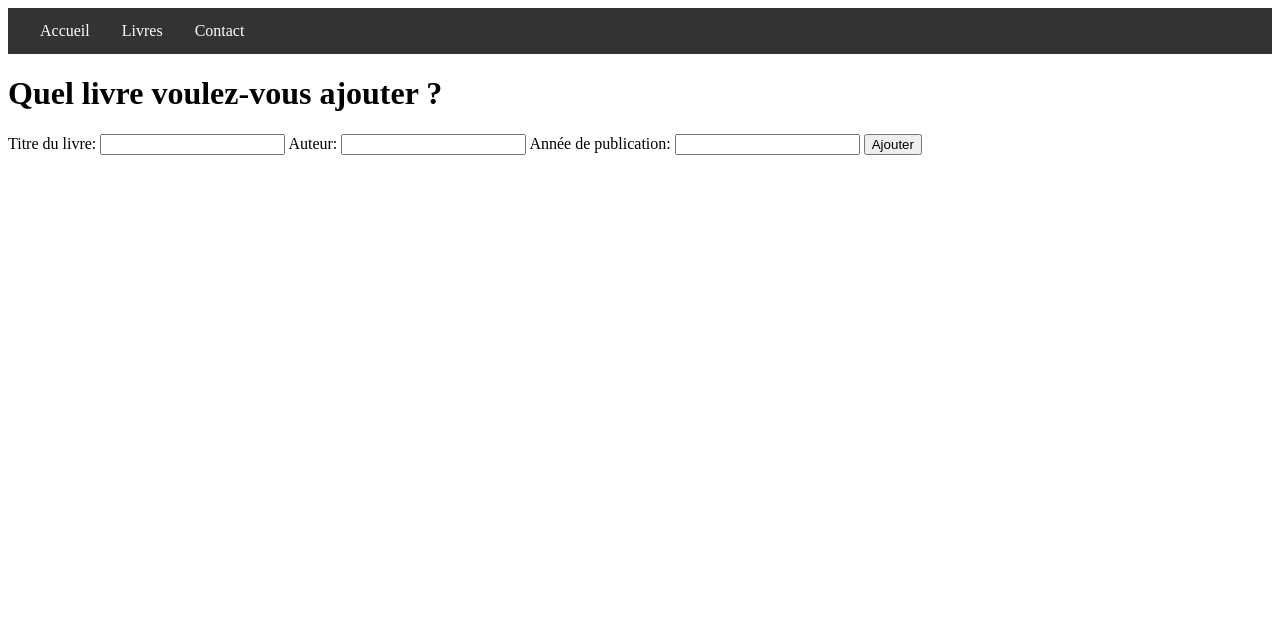
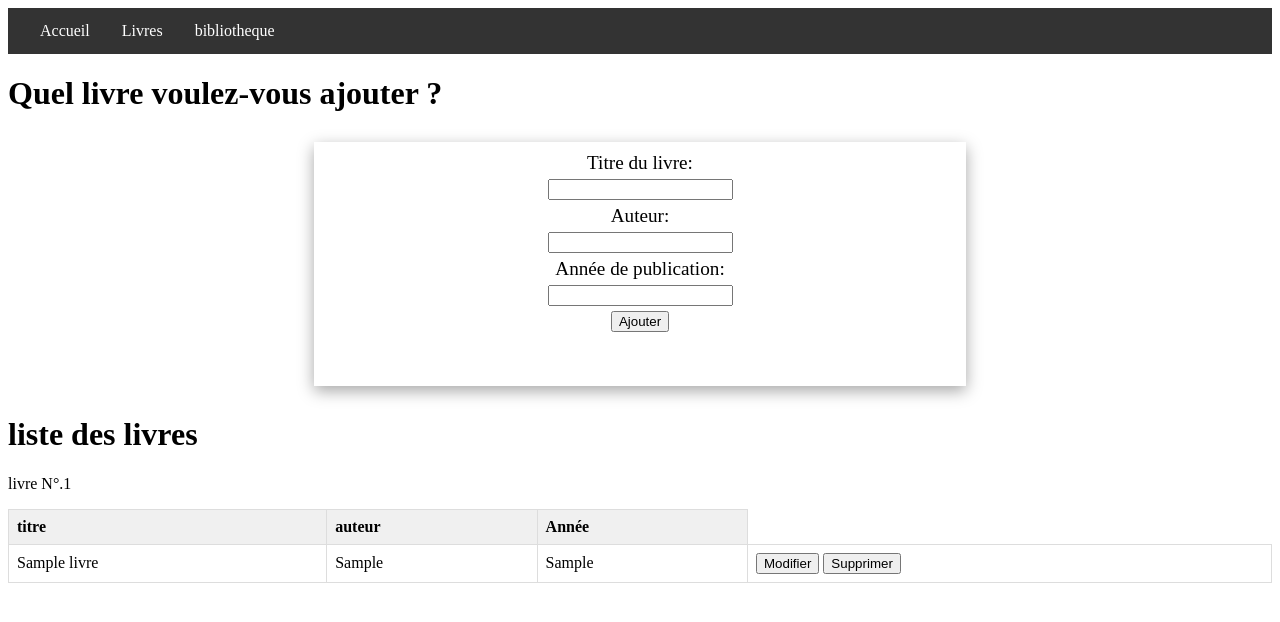
Before and after one commit to Elynadev/creation-de-biblioth-que, a PHP site: page /livre.php in a window 1280 px wide. Shown: the top 622 px of the page. Run offline with PHP 8.4, Linux system fonts and the light colour scheme; tables that the repository leaves empty or names only in its code hold one stand-in row (values such as "Sample post").

Commit message:
ajout et affichage des livres

```diff
--- a/data/livres.php
+++ b/data/livres.php
@@ -34,7 +34,7 @@
         $req = $this->db->prepare($sql);
         $req->execute($data);
         $response = $req->fetchAll(PDO::FETCH_ASSOC);
-        echo "Requête valide!";
+        // echo "Requête valide!";
         return $response;
         } catch (PDOException $th) {
         echo $th->getMessage();
--- a/footer.php
+++ b/footer.php
@@ -42,8 +42,8 @@
     <footer>
    <ul>
        <li><a href="index.php">Accueil</a></li>
-       <li><a href="livres.php">Livres</a></li>
-       <li><a href="contact.php">Contact</a></li>
+       <li><a href="livre.php">Livres</a></li>
+       <li><a href="livres.php">bibliotheque</a></li>
    </ul>
 
     </footer>
--- a/gestion.php
+++ b/gestion.php
@@ -28,7 +28,18 @@ public function afficherLivre() {
     $this->sendData($sql,$data);
  }
 
-
+ function getid(){
+    return $this->id;
+}
+function getTitre(){
+    return $this->titre;
+}
+function getAuteur(){
+    return $this->auteur;
+}
+function getannée(){
+    return $this->annee;
+}
 }
 
 
--- a/header.php
+++ b/header.php
@@ -41,7 +41,7 @@
             <ul>
                 <li><a href="index.php">Accueil</a></li>
                 <li><a href="livre.php">Livres</a></li>
-                <li><a href="livres.php">Contact</a></li>
+                <li><a href="livres.php">bibliotheque</a></li>
             </ul>
         </nav>
     </header>
--- a/livre.php
+++ b/livre.php
@@ -5,6 +5,33 @@
     <meta name="viewport" content="width=device-width, initial-scale=1.0">
     <title>Document</title>
     <style>
+
+form{
+        display: flex;
+        flex-direction: column;
+        justify-content: space-around;
+        align-items: center;
+        margin: 30px auto;
+        width: 50%;
+        height: 100%;
+        background-color: white;
+        padding: 10px;
+        box-shadow: rgba(0, 0, 0, 0.35) 0px 5px 15px;
+        font-size: 1.2em;
+    }
+    input{
+      margin: 5px 0;
+    }
+    #submit{
+      margin: 10px 0;
+        width: 100px;
+        height: 50px;
+        background-color: #333;
+        color: white;
+        border: none;
+        border-radius: 5px;
+        font-size: 1.2em;
+    }
     table {
   border-collapse: collapse;
   width: 100%;
@@ -62,21 +89,24 @@ echo '<h1> Quel livre voulez-vous ajouter ?</h1>
         $livre = new livre();
         $livre->insert($titre, $auteur, $annee);
 
-        echo '<script>alert("Le livre a bien été ajouté !")</script><h1>Le livre a bien été ajouté !</h1>';
-
-        $bibliotheque=$livre->afficherLivre();
-
-        // print_r($bibliotheque);
-        // $suppression =$livre->delete("4");
-        // print_r ($suppression);
+        echo '<script>alert("Le livre a bien été ajouté !")</script>';
+    }
 
 
 
 
-        foreach($bibliotheque as $livre) {
 
 
-        echo " <h1>liste livres</h1>
+        echo " <h1>liste des livres</h1>";
+        $livre = new livre();
+        $bibliotheque=$livre->afficherLivre();
+        foreach ($bibliotheque as $array)
+        {
+
+
+
+
+        echo " <p> livre N°.$array[id] </p>
         <table>
       <thead>
         <tr>
@@ -88,20 +118,23 @@ echo '<h1> Quel livre voulez-vous ajouter ?</h1>
       </thead>
       <tbody>
         <tr>
-          <td> $titre </td>
-          <td> $auteur</td>
-          <td>  $annee</td>
-
+          <td>$array[titre] </td>
+          <td> $array[auteur] </td>
+          <td> $array[anné]  </td>
+          <td>
+                <button >Modifier</button>
+                 <button>Supprimer</button>
+           </td>
         </tr>
       </tbody>
       </table>";
 
 
-
     }
 
 
-}
+
+
 
 ?>
 </body>
```
Also changed, not shown: livres.php (+34 -19 lines).
